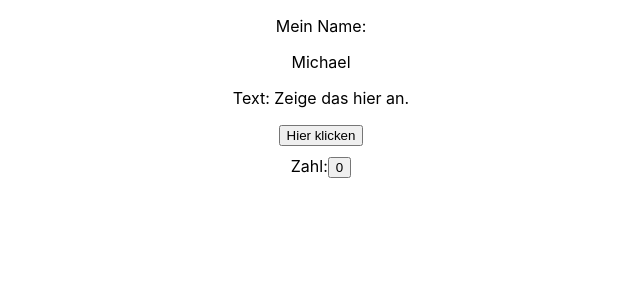
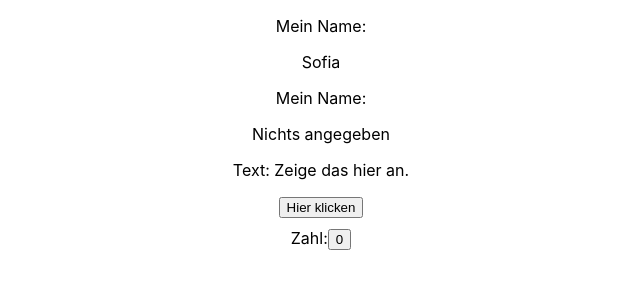
Before and after one commit to andrekovac/react-workshop-20221107, a React (Create React App) app: page / in a window 1280 px wide. Shown: the top 300 px of the page, without its empty margins (319-959 px from the left). Built offline with nearby package versions, Linux system fonts and the light colour scheme.

Commit message:
Props for SimpleName

```diff
--- a/src/App.tsx
+++ b/src/App.tsx
@@ -15,6 +15,7 @@ const App = () => {
 
   return (
     <div className="App">
+      <SimpleN>{"Sofia"}</SimpleN>
       <SimpleN />
       <p>Text: {text}</p>
       <button onClick={() => handleClick()}>Hier klicken</button>
--- a/src/components/SimpleName.tsx
+++ b/src/components/SimpleName.tsx
@@ -1,12 +1,14 @@
 import React from "react";
 
-export const name = "Michael";
+type Props = {
+  children?: React.ReactNode;
+};
 
-export const SimpleName: React.FunctionComponent = () => {
+export const SimpleName = ({ children = "Nichts angegeben" }: Props) => {
   return (
     <>
       <p>Mein Name:</p>
-      <p>{name}</p>
+      <p>{children}</p>
     </>
   );
 };
```
